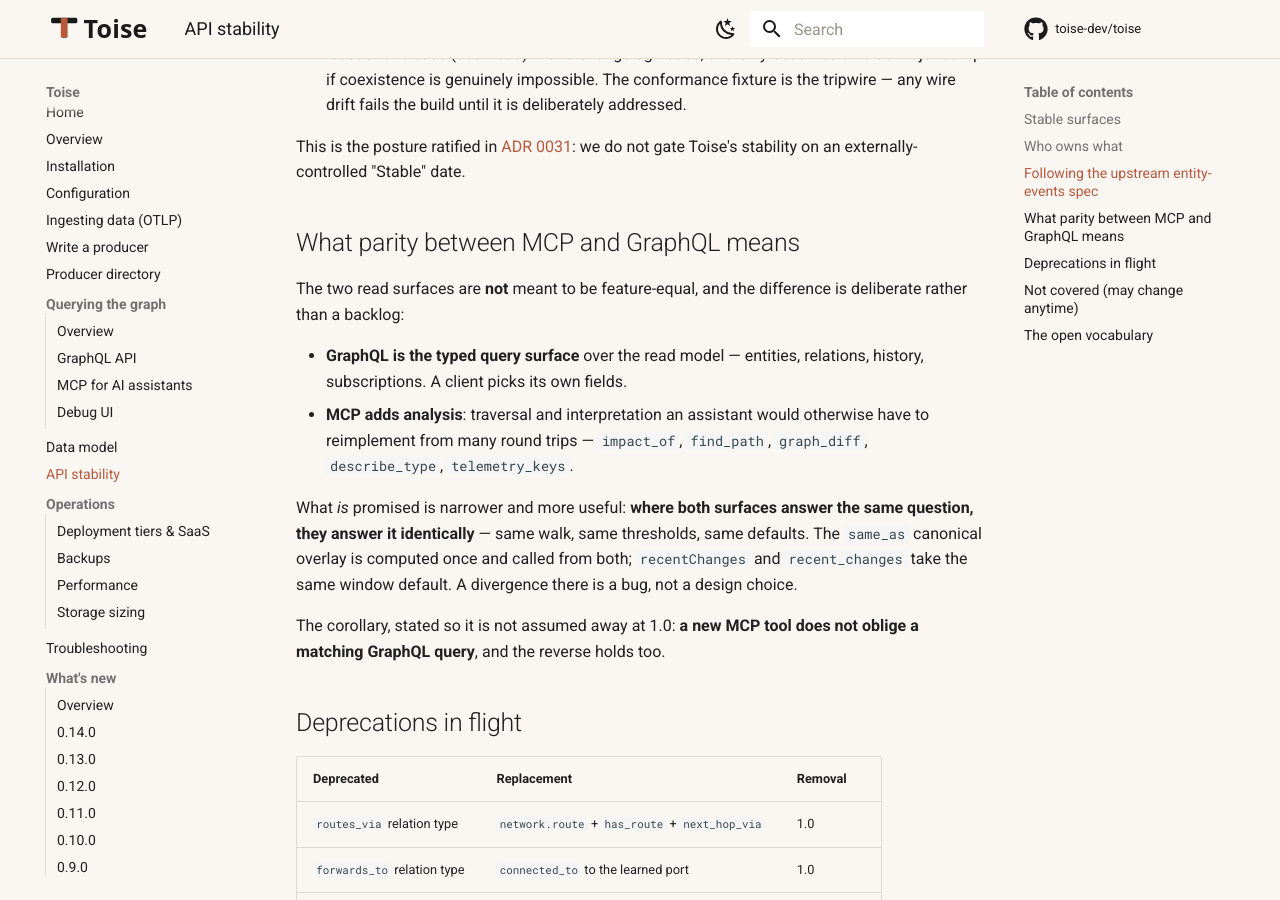
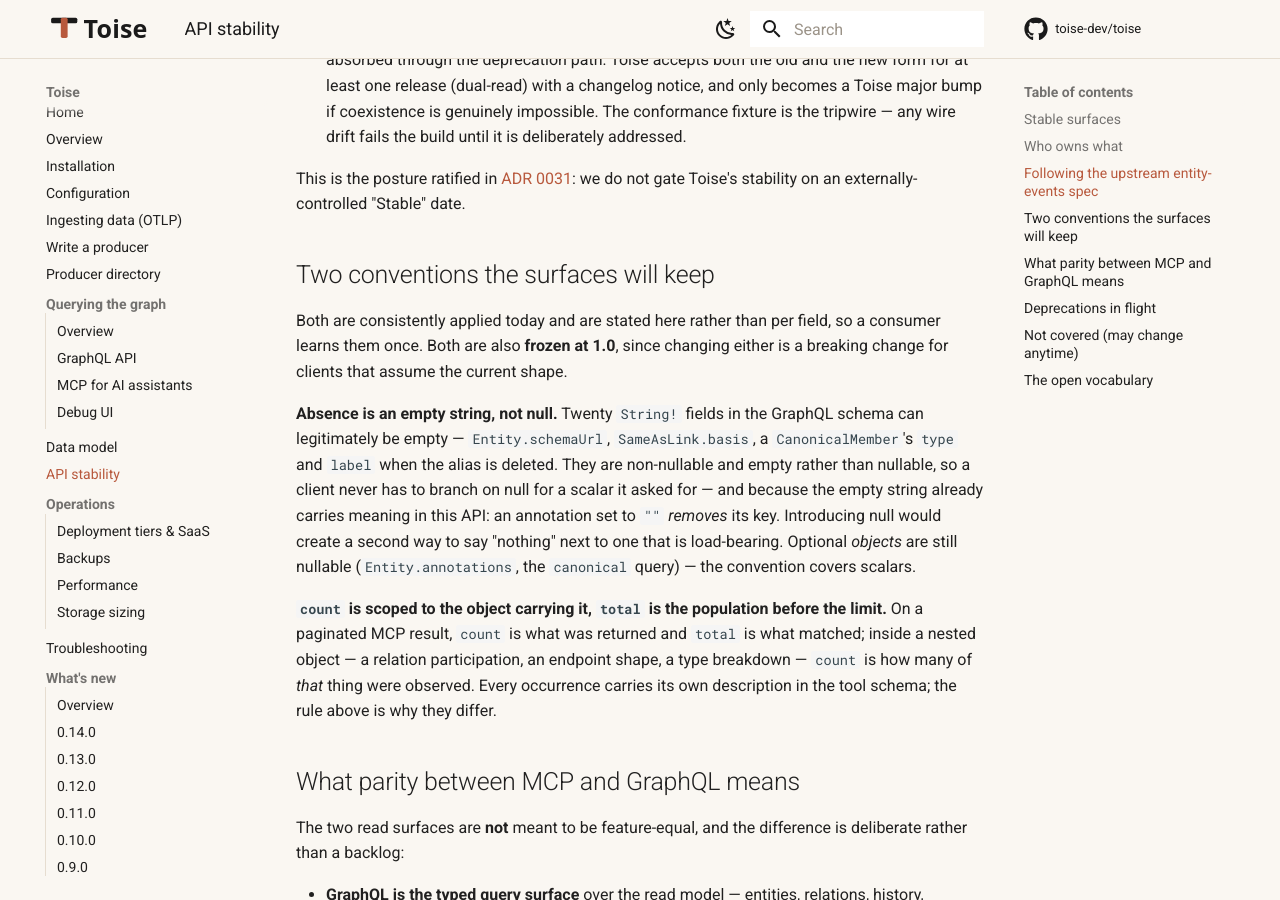
Before and after one commit to toise-dev/toise, an MkDocs documentation site: the page built from docs/user-guide/docs/api-stability.md, in a window 1280 px wide and 900 px high, scrolled down 2058 px. Built offline with MkDocs 1.6.1 and Material for MkDocs 9.7.7, drawn with Linux system fonts in a browser that asks for light colours; comment, search, counter and statistics services are not loaded; the version menu is left out; some of the changed text lies outside the part shown.

Commit message:
docs(stability): audit the MCP surface, state two frozen conventions (#339)
* docs(stability): audit the MCP surface, state two frozen conventions

Axis E, continued: the twelve tools walked item by item with the
three-year question rather than the is-it-documented one.

The surface holds up better than expected. entity_id, as_of, max_depth,
limit, verbosity, truncated and total are spelled identically across
every tool that has them, find_path's from_id/to_id being the one
justified exception, and every tool that can truncate reports it. Saying
so is worth more than manufacturing findings.

Two nested count fields on describe_type were the only bare ones left and
now carry descriptions like their siblings.

Two conventions move into the policy, stated once instead of per field,
and both are frozen at 1.0 because changing either breaks clients that
assume today's shape: absence is an empty string rather than null for
scalars, with optional objects staying nullable; and count is scoped to
the object carrying it while total is the population before the limit.
The second is why count means "returned" on a paginated result and
"observed" inside a nested one.

Also records that the golden pins shape and not prose, so the wording an
assistant reads stays improvable after 1.0 while renaming or retyping a
field does not.

* docs(stability): justify empty-not-null by what is load-bearing

The paragraph justified the convention by client convenience alone. The
stronger reason, and the one that would survive a challenge: the empty
string already carries meaning in this API — an annotation set to ""
removes its key — so introducing null would create a second way to say
"nothing" next to one that is load-bearing.

```diff
--- a/docs/user-guide/docs/api-stability.md
+++ b/docs/user-guide/docs/api-stability.md
@@ -15,6 +15,8 @@ can build on.
 |---------|-----------------|-----------|
 | **Producer wire contract** (OTLP entity events) | `entity.state` / `entity.delete` records, the `entity.*` attributes, embedded `entity.relationships`, identity rules | byte-exact conformance fixture (`pkg/emit/conformance`, `fixture_v1.bin`) |
 | **MCP surface** | the set of tools (name + input/output fields), resources and resource templates (name, URI, MIME), and prompts (name, arguments) | a golden contract test (`internal/mcp`, `tool_contract.golden`) — any change fails the build until the golden is deliberately regenerated |
+
+The golden pins **shape, not prose**: field *descriptions* are deliberately outside it, so the wording an assistant reads can be improved after 1.0 without a contract break. Renaming or retyping a field cannot.
 | **GraphQL schema** | types, fields and arguments in `schema.graphql` | the schema is the hand-maintained source of truth; changes are reviewed in the PR diff |
 
 **Change rules for stable surfaces:**
@@ -76,6 +78,29 @@ This is the posture ratified in
 [ADR 0031](https://github.com/toise-dev/toise/blob/main/docs/architecture/adr/0031-one-zero-stability-decoupled-from-upstream-spec.md):
 we do not gate Toise's stability on an externally-controlled "Stable" date.
 
+## Two conventions the surfaces will keep
+
+Both are consistently applied today and are stated here rather than per field, so
+a consumer learns them once. Both are also **frozen at 1.0**, since changing
+either is a breaking change for clients that assume the current shape.
+
+**Absence is an empty string, not null.** Twenty `String!` fields in the GraphQL
+schema can legitimately be empty — `Entity.schemaUrl`, `SameAsLink.basis`, a
+`CanonicalMember`'s `type` and `label` when the alias is deleted. They are
+non-nullable and empty rather than nullable, so a client never has to branch on
+null for a scalar it asked for — and because the empty string already carries
+meaning in this API: an annotation set to `""` *removes* its key. Introducing
+null would create a second way to say "nothing" next to one that is
+load-bearing. Optional *objects* are still nullable (`Entity.annotations`, the
+`canonical` query) — the convention covers scalars.
+
+**`count` is scoped to the object carrying it, `total` is the population before
+the limit.** On a paginated MCP result, `count` is what was returned and `total`
+is what matched; inside a nested object — a relation participation, an endpoint
+shape, a type breakdown — `count` is how many of *that* thing were observed. Every
+occurrence carries its own description in the tool schema; the rule above is why
+they differ.
+
 ## What parity between MCP and GraphQL means
 
 The two read surfaces are **not** meant to be feature-equal, and the difference
```
Also changed, not shown: CHANGELOG.md, 1 other file.
